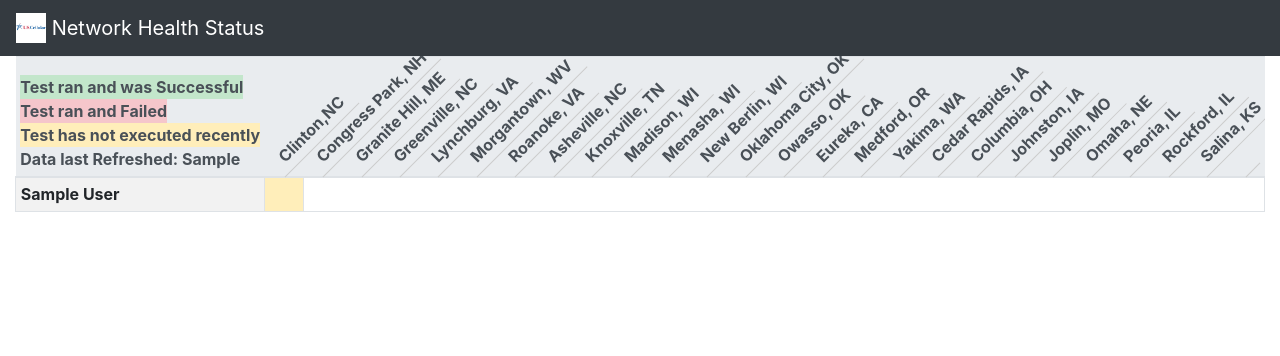
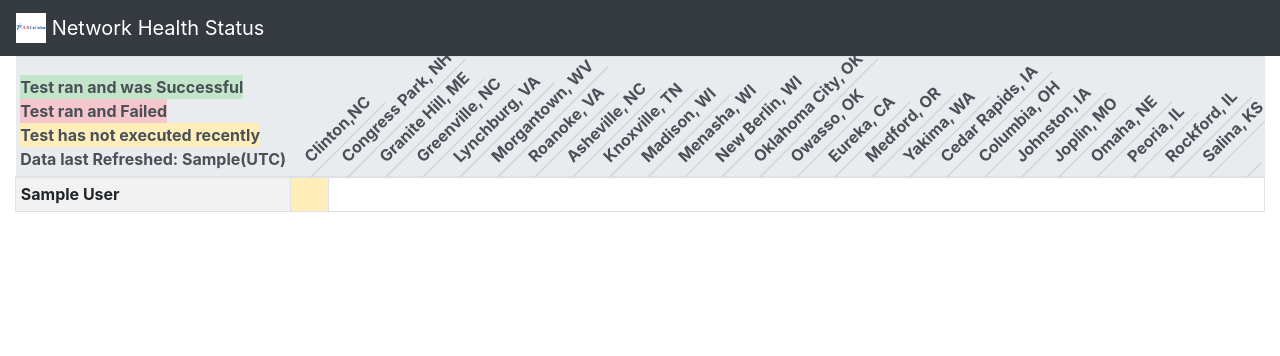
Before and after one commit to prowler0305/network_health_app, a Flask app: template neh_api/templates/network_health/nh_dashboard.html in a window 1280 px wide. Shown: the top 356 px of the page. Run offline with Flask 2, Linux system fonts and the light colour scheme; the template is opened without the code that fills it: most values are stand-ins (such as "Sample title", 1, 10 or a date in 2020); lists and menus that the app fills with data are empty; parts of the project's set-up code (start-up, migrations or seed data) failed here and were passed over; some libraries are stand-ins or nearby versions.

Commit message:
Add UTC to the end of the Last refreshed date time since it is based on the time/timezone where the backend data job is running (i.e. openshift container)

```diff
--- a/neh_api/templates/network_health/nh_dashboard.html
+++ b/neh_api/templates/network_health/nh_dashboard.html
@@ -56,7 +56,7 @@
                                     </div>
                                 </div>
                             </div>
-                            Data last Refreshed: {{neh_status.last_refreshed}}
+                            Data last Refreshed: {{neh_status.last_refreshed}}(UTC)
                         </th>
                         <th class="rotate"><div><span>Clinton,NC</span></div></th>
                         <th class="rotate"><div><span>Congress Park, NH</span></div></th>
```
